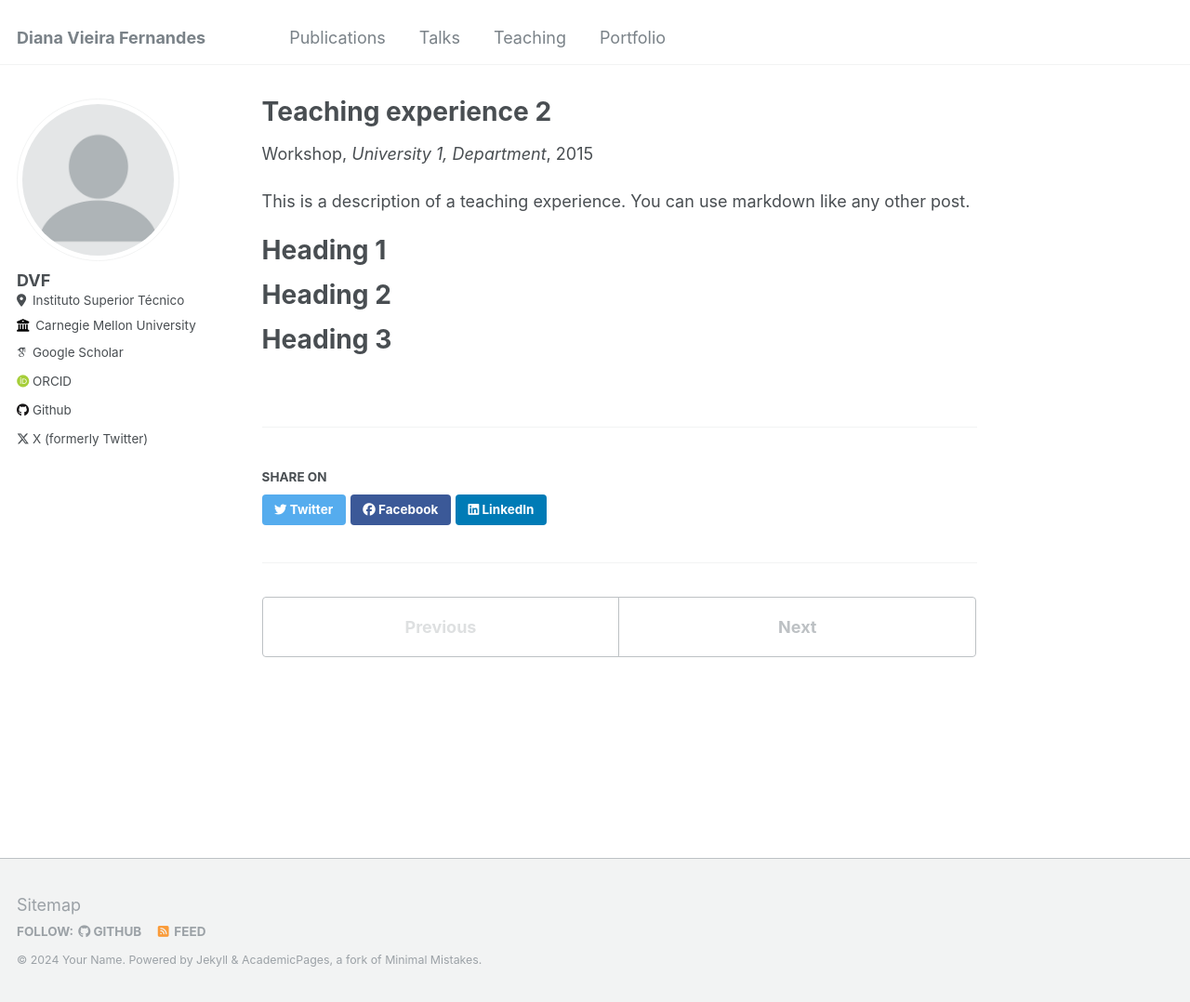
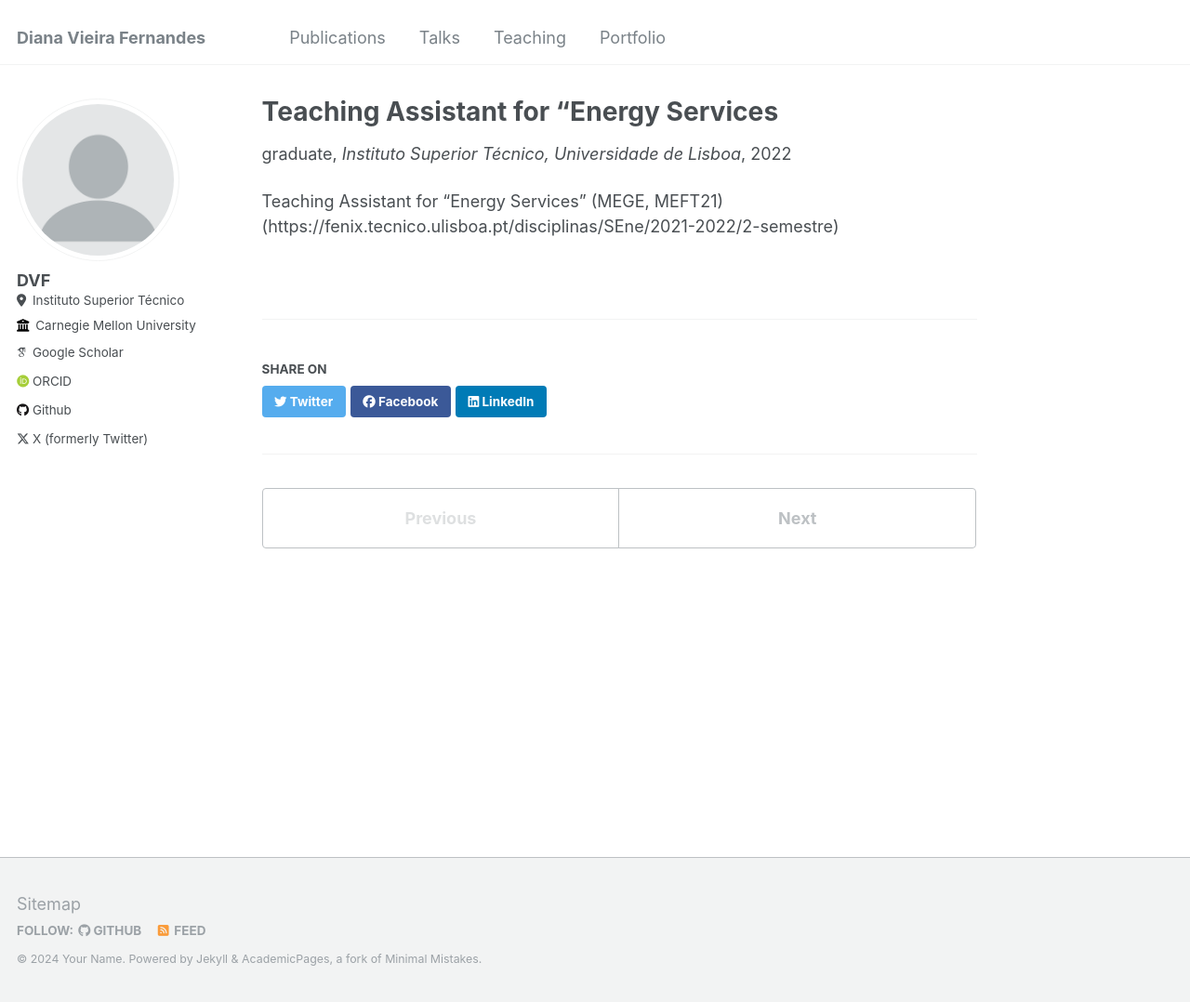
Before and after one commit to d-vf/d-vf.github.io, a Jekyll site: the page built from _teaching/2015-spring-teaching-2.md, in a window 1280 px wide and 1078 px high. Shown: the whole window at 93% size. Built offline with Jekyll 4.4.1, drawn with Linux system fonts in a browser that asks for light colours; some web fonts are replaced.

Commit message:
Update 2015-spring-teaching-2.md

```diff
--- a/_teaching/2015-spring-teaching-2.md
+++ b/_teaching/2015-spring-teaching-2.md
@@ -1,20 +1,11 @@
 ---
-title: "Teaching experience 2"
+title: "Teaching Assistant for “Energy Services"
 collection: teaching
-type: "Workshop"
+type: "graduate"
 permalink: /teaching/2015-spring-teaching-1
-venue: "University 1, Department"
-date: 2015-01-01
-location: "City, Country"
+venue: "Instituto Superior Técnico, Universidade de Lisboa"
+date: 2022-01-01
+location: "Lisboa, Portugal "
 ---
 
-This is a description of a teaching experience. You can use markdown like any other post.
-
-Heading 1
-======
-
-Heading 2
-======
-
-Heading 3
-======
+Teaching Assistant for “Energy Services” (MEGE, MEFT21)(https://fenix.tecnico.ulisboa.pt/disciplinas/SEne/2021-2022/2-semestre)
```
